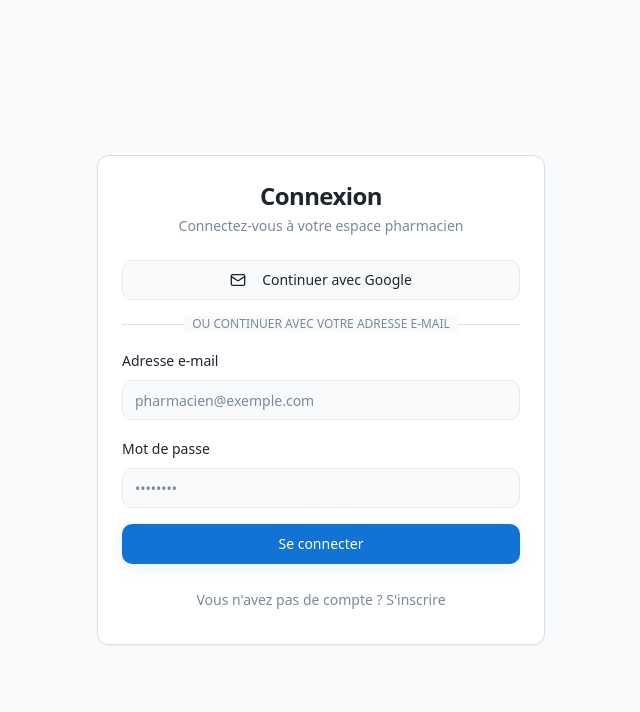
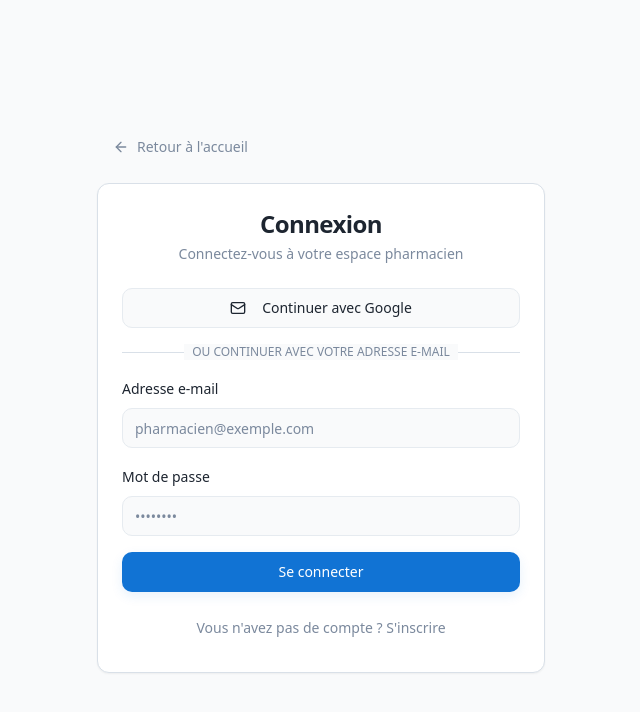
Before and after one commit to MokokAf/PharmaDW, a React (Vite) app: page /espace-pharmaciens in a window 1280 px wide. Shown: the top 712 px of the page, without its empty margins (319-959 px from the left). Built offline with nearby package versions, Linux system fonts and the light colour scheme.

Commit message:
Add return to homepage button
Add a button to the Espace Pharmaciens page that allows users to navigate back to the homepage.

```diff
--- a/src/components/auth/AuthForm.tsx
+++ b/src/components/auth/AuthForm.tsx
@@ -1,4 +1,5 @@
 import React, { useState } from 'react';
+import { useNavigate } from 'react-router-dom';
 import { useForm } from 'react-hook-form';
 import { zodResolver } from '@hookform/resolvers/zod';
 import { z } from 'zod';
@@ -7,7 +8,7 @@ import { Input } from '@/components/ui/input';
 import { Card, CardContent, CardDescription, CardHeader, CardTitle } from '@/components/ui/card';
 import { Form, FormControl, FormField, FormItem, FormLabel, FormMessage } from '@/components/ui/form';
 import { Separator } from '@/components/ui/separator';
-import { Loader2, Mail } from 'lucide-react';
+import { Loader2, Mail, ArrowLeft } from 'lucide-react';
 import { useAuth } from '@/contexts/AuthContext';
 
 const loginSchema = z.object({
@@ -30,6 +31,7 @@ type SignupFormData = z.infer<typeof signupSchema>;
 export const AuthForm: React.FC = () => {
   const [isSignup, setIsSignup] = useState(false);
   const { login, signup, loginWithGoogle, isLoading } = useAuth();
+  const navigate = useNavigate();
 
   const loginForm = useForm<LoginFormData>({
     resolver: zodResolver(loginSchema),
@@ -74,7 +76,17 @@ export const AuthForm: React.FC = () => {
 
   return (
     <div className="min-h-screen flex items-center justify-center bg-background p-4">
-      <Card className="w-full max-w-md">
+      <div className="w-full max-w-md space-y-4">
+        <Button
+          variant="ghost"
+          onClick={() => navigate('/')}
+          className="flex items-center gap-2 text-muted-foreground hover:text-foreground"
+        >
+          <ArrowLeft className="h-4 w-4" />
+          Retour à l'accueil
+        </Button>
+
+        <Card className="w-full">
           <CardHeader className="space-y-1">
             <CardTitle className="text-2xl font-bold text-center">
               {isSignup ? 'Créer un compte' : 'Connexion'}
@@ -236,5 +248,6 @@ export const AuthForm: React.FC = () => {
         </CardContent>
       </Card>
       </div>
+    </div>
   );
 };
--- a/src/components/dashboard/PharmacistDashboard.tsx
+++ b/src/components/dashboard/PharmacistDashboard.tsx
@@ -1,24 +1,37 @@
 import React from 'react';
+import { useNavigate } from 'react-router-dom';
 import { Card, CardContent, CardDescription, CardHeader, CardTitle } from '@/components/ui/card';
 import { Button } from '@/components/ui/button';
 import { Badge } from '@/components/ui/badge';
 import { ChatBot } from './ChatBot';
 import { useAuth } from '@/contexts/AuthContext';
-import { LogOut, User, Mail, Shield } from 'lucide-react';
+import { LogOut, User, Mail, Shield, ArrowLeft } from 'lucide-react';
 
 export const PharmacistDashboard: React.FC = () => {
   const { user, logout } = useAuth();
+  const navigate = useNavigate();
 
   return (
     <div className="min-h-screen bg-background">
       <header className="border-b bg-card">
         <div className="container mx-auto px-4 py-4">
           <div className="flex items-center justify-between">
-            <div>
-              <h1 className="text-2xl font-bold">Tableau de Bord Pharmacien</h1>
-              <p className="text-muted-foreground">
-                Bienvenue, {user?.name}
-              </p>
+            <div className="flex items-center gap-4">
+              <Button
+                variant="ghost"
+                onClick={() => navigate('/')}
+                size="sm"
+                className="flex items-center gap-2 text-muted-foreground hover:text-foreground"
+              >
+                <ArrowLeft className="h-4 w-4" />
+                Accueil
+              </Button>
+              <div>
+                <h1 className="text-2xl font-bold">Tableau de Bord Pharmacien</h1>
+                <p className="text-muted-foreground">
+                  Bienvenue, {user?.name}
+                </p>
+              </div>
             </div>
             <div className="flex items-center gap-4">
               <div className="hidden sm:flex items-center gap-2">
```
Lines whose indentation alone changed are shown as unchanged.
